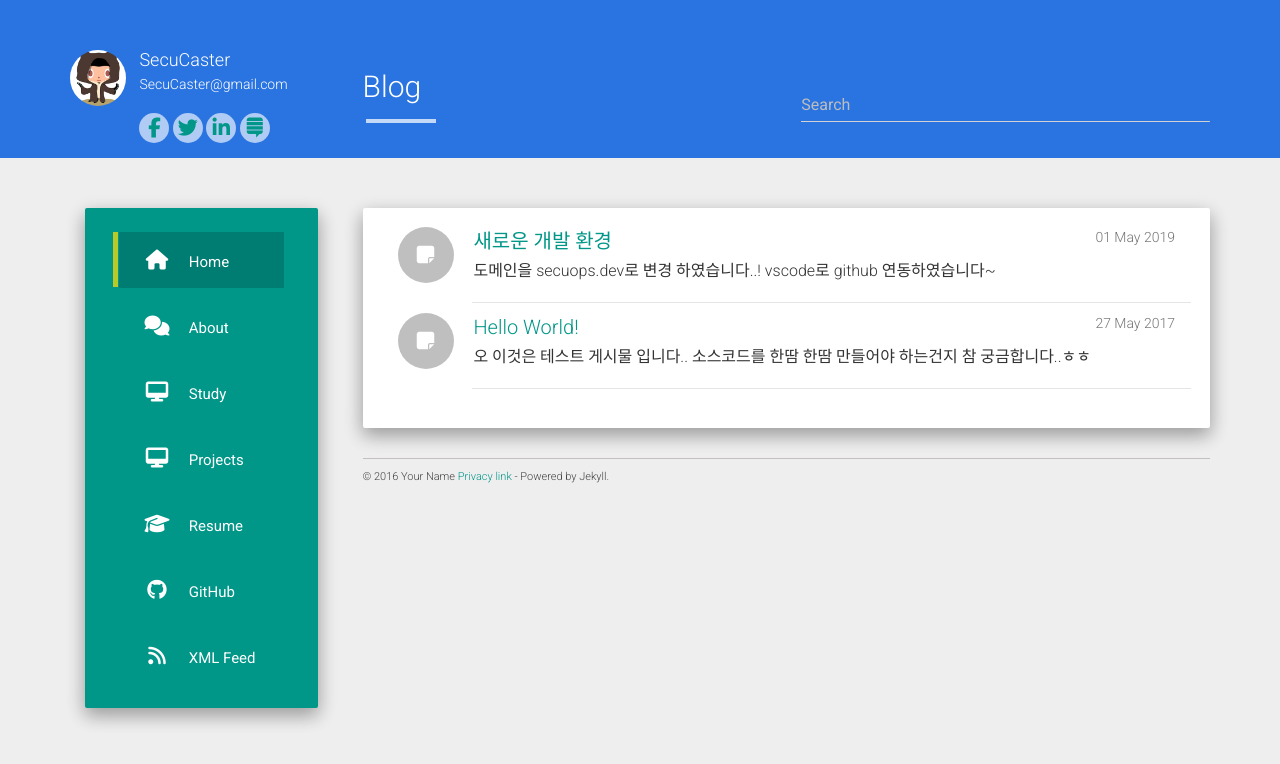
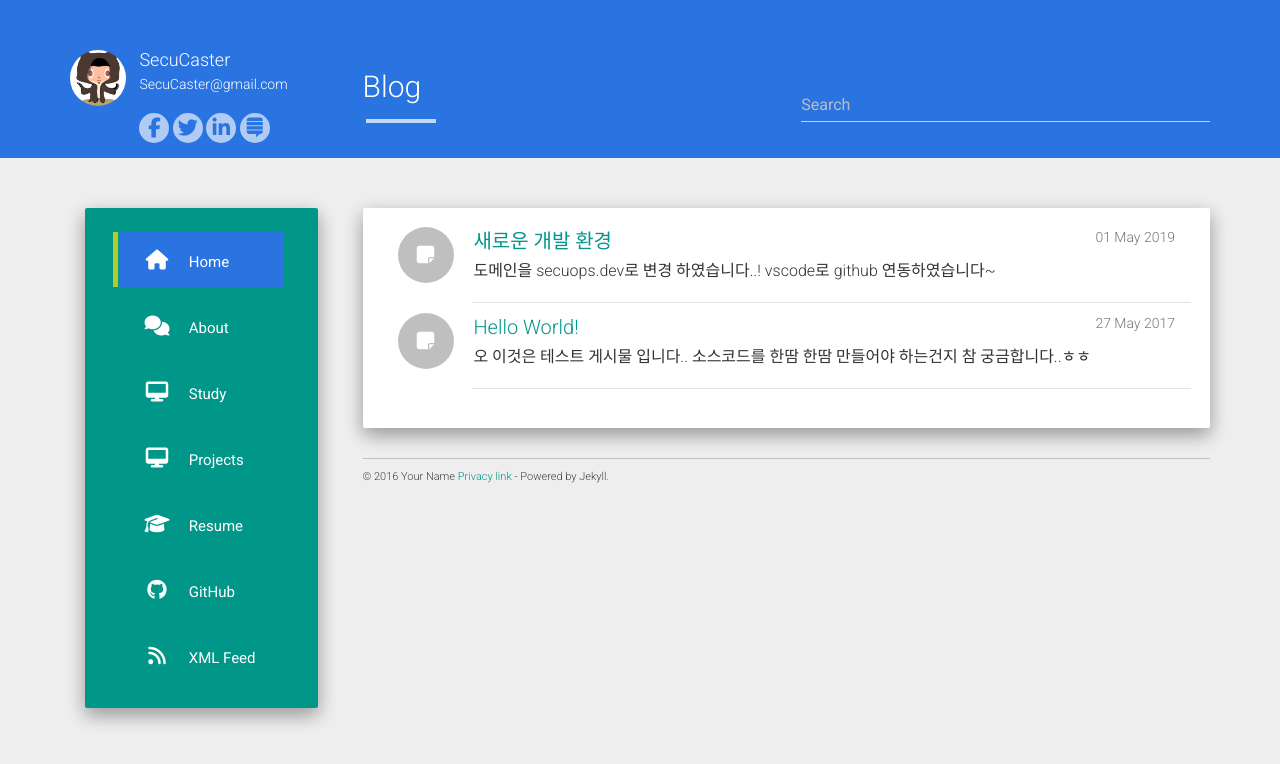
Before and after one commit to secucaster/secucaster.github.io, a Jekyll site: the page built from index.html, in a window 1280 px wide. Shown: the top 764 px of the page. Built offline with Jekyll 4.4.1, drawn with Linux system fonts in a browser that asks for light colours; nearby versions of some CDN libraries; the list of posts is cut into pages by our own code.

Commit message:
20190501 Update

```diff
--- a/static/css/main.css
+++ b/static/css/main.css
@@ -55,7 +55,7 @@ p.info a {
     text-align: center;
     line-height: 20px;
     font-size: 20px;
-    color: #009688;
+    color: #2a74e2;
     padding: 5px;
     width: 30px;
     height: 30px;
@@ -71,7 +71,7 @@ p.info a {
 }
 
 .menu ul li a:hover, .menu ul li a:focus, li.current-menu-item > a{
-    background: #007D72;
+    background: #2a74e2;
 }
 li.current-menu-item:before {
     content: "";
```
